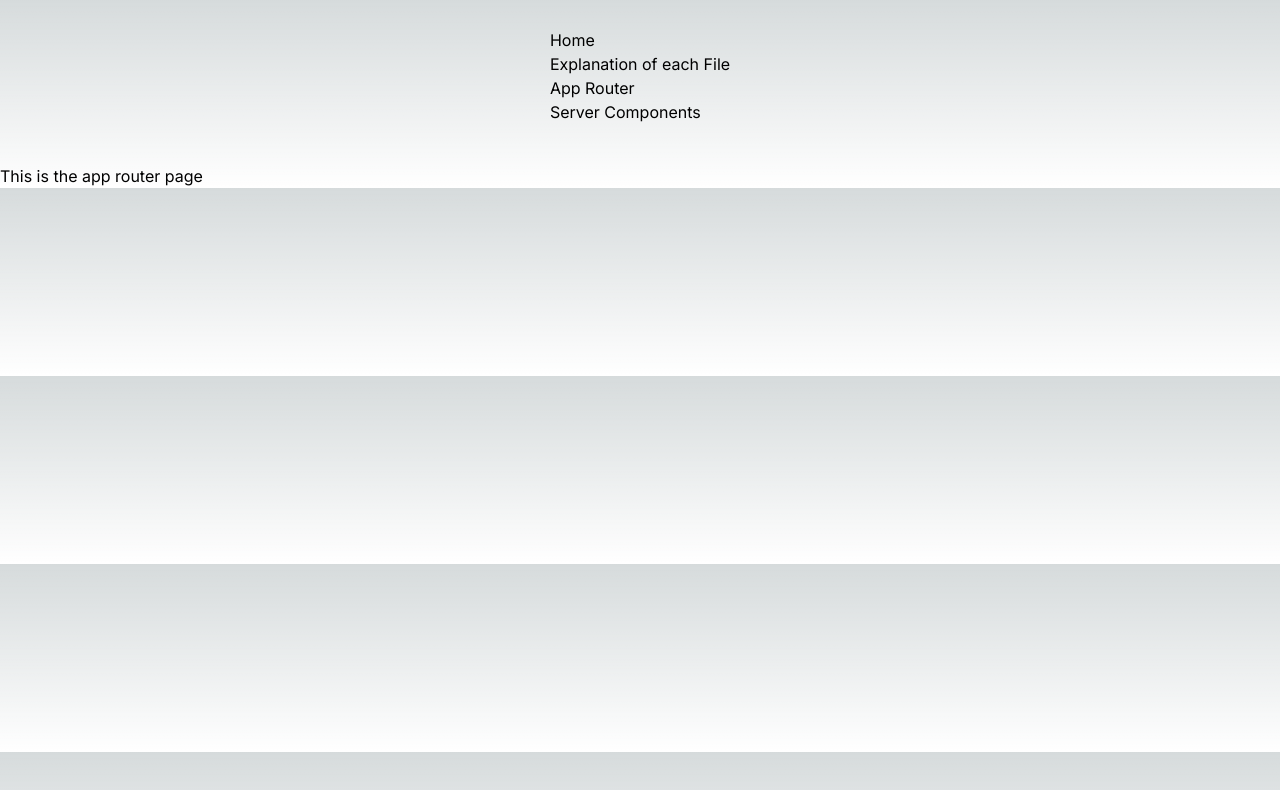
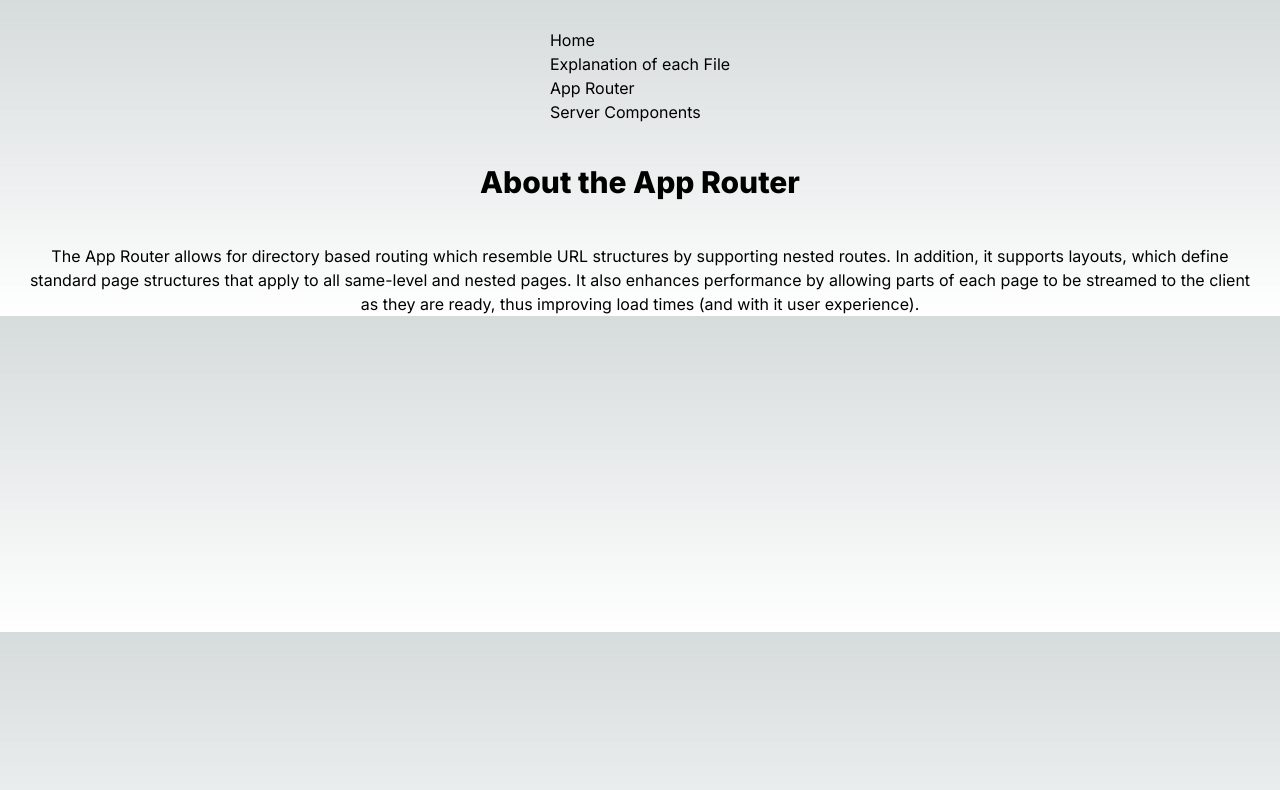
Before and after one commit to kwcreech/TechXMark2, a Next.js app: page /approuterexplanation in a window 1280 px wide. Shown: the top 790 px of the page. Built offline with nearby package versions, Linux system fonts and the light colour scheme.

Commit message:
Finished app router page

```diff
--- a/src/app/approuterexplanation/page.js
+++ b/src/app/approuterexplanation/page.js
@@ -1,7 +1,12 @@
 export default function AppRouter() {
     return (
-        <div>
-            <h1>This is the app router page</h1>
+        <div className="ml-7 mr-7">
+            <h1 className="text-center text-3xl font-extrabold mb-11">About the App Router</h1>
+            <p className="text-center">
+                The App Router allows for directory based routing which resemble URL structures by supporting nested routes. In addition, it
+                supports layouts, which define standard page structures that apply to all same-level and nested pages.
+                It also enhances performance by allowing parts of each page to be streamed to the client as they are ready, thus improving load times (and with it user experience).
+            </p>
         </div>
     )
 }
```
